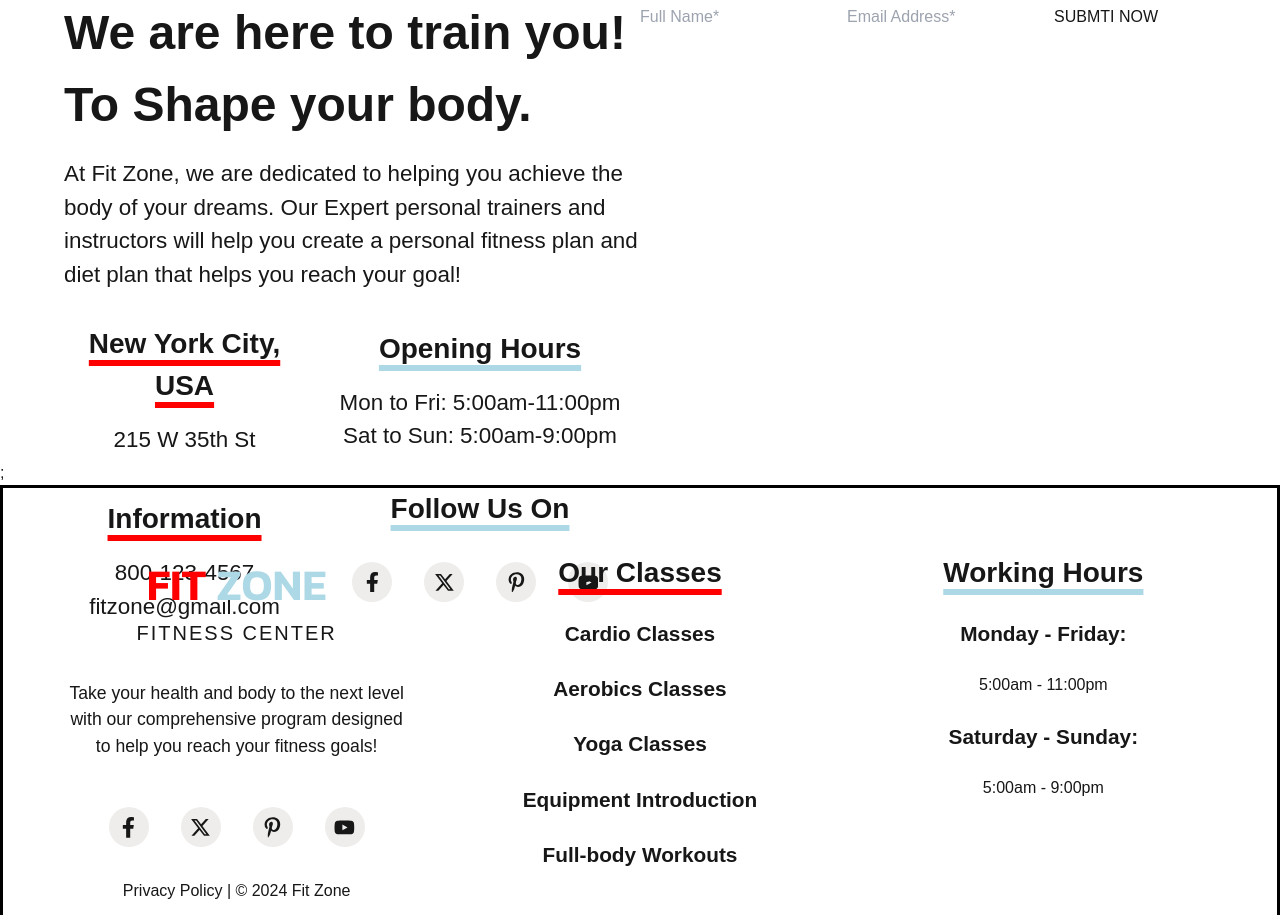
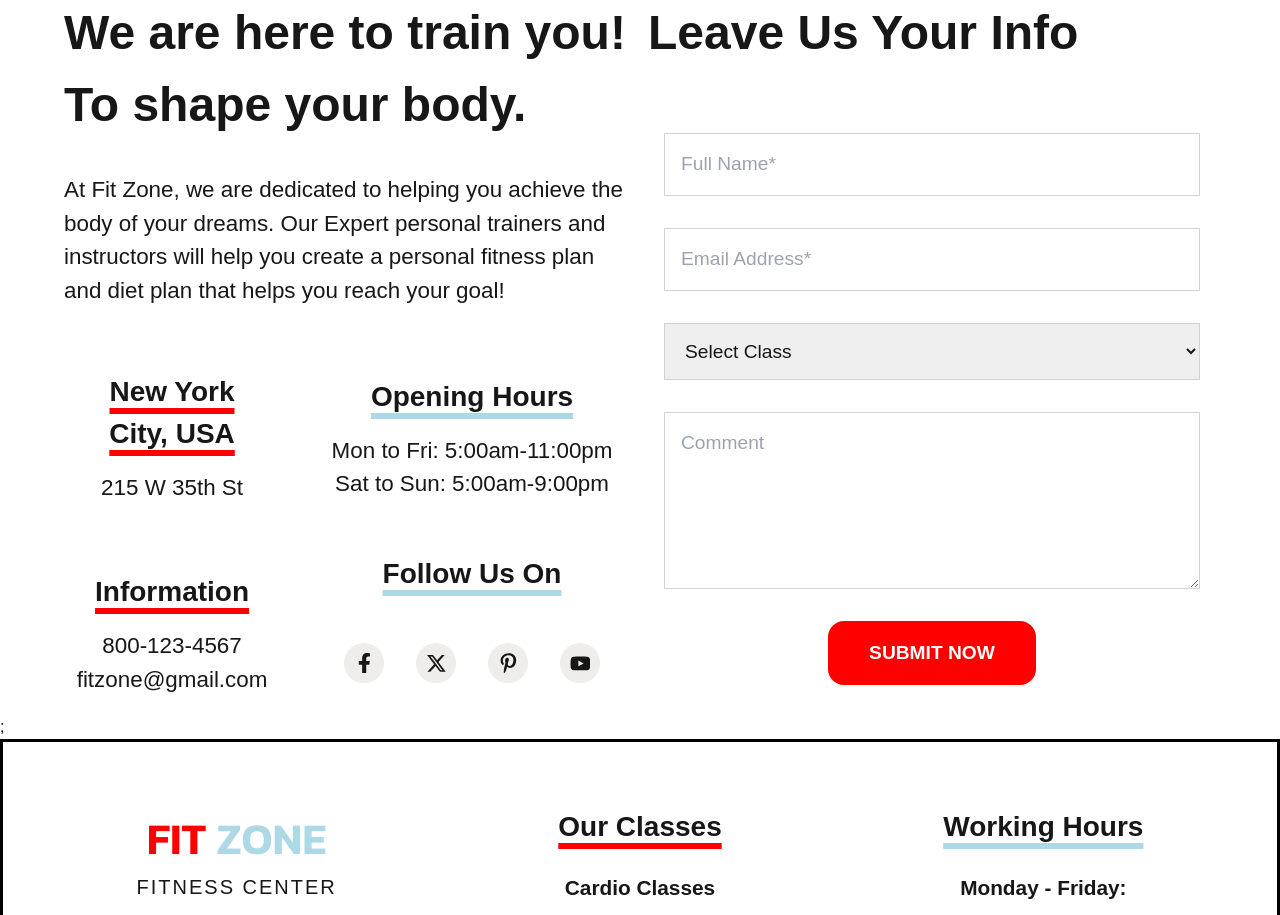
Before and after one commit to NMc0der/gym-website1, a Next.js app: page /contact in a window 1280 px wide. Shown: the part 631-1546 px from the top of the page. Built offline with nearby package versions, Linux system fonts and the light colour scheme.

Commit message:
contact hero section design complete and fully responsive

```diff
--- a/src/app/(Routes)/contact/contact.scss
+++ b/src/app/(Routes)/contact/contact.scss
@@ -1,14 +1,31 @@
+// @import "/globals.css";
+// @import "../styles/global.scss";
+@import "../../styles/breakpoint";
+// @import "/breakpoint";
+
 .hi {
   color: yellow;
 }
 
 .contact-section {
-  height: 60vh;
+  // height: 60vh;
   width: 90%;
+  // content: fit;
   //   display: block;
   margin: 0 auto;
-  display: grid;
-  grid-template-columns: repeat(2, 1fr);
+  @include xl {
+    display: grid;
+    grid-template-columns: repeat(2, 1fr);
+  }
+
+  @include xxl {
+    width: 70%;
+    gap: 3rem;
+  }
+  // display: grid;
+  // grid-template-columns: repeat(1, 1fr);
+  // here
+  gap: 1rem;
 
   //   padding: 2rem;
 }
@@ -22,14 +39,18 @@
   }
   .motivation {
     font-size: 1.4rem;
-    margin-top: 1rem;
-    margin-bottom: 1rem;
+    margin-top: 2rem;
+    margin-bottom: 3rem;
   }
 
   .buisness-info {
     display: grid;
-    grid-template-columns: repeat(2, 1fr);
-    gap: 15px;
+    grid-template-columns: repeat(1, 1fr);
+    gap: 2rem;
+    @include sm {
+      grid-template-columns: repeat(2, 1fr);
+    }
+
     justify-content: center;
     text-align: center;
     align-items: center;
@@ -54,6 +75,14 @@
       font-size: 1.4rem;
     }
   }
+}
+
+.social {
+  display: flex;
+  flex-direction: column;
+  justify-items: center;
+  align-items: center;
+  text-align: center;
 }
 
 .social-media-links {
@@ -83,3 +112,38 @@
     transition: 0.25s ease-in-out;
   }
 }
+
+.form-section {
+  h2 {
+    font-size: 3rem;
+    font-weight: 600;
+    margin-top: 1rem;
+    margin-bottom: 3rem;
+  }
+  form {
+    display: flex;
+    flex-direction: column;
+
+    input,
+    select,
+    textarea {
+      border: 1px solid lightgray;
+      margin: 1rem;
+      padding: 1rem;
+      font-size: 1.2rem;
+    }
+
+    button {
+      // border: 1px solid black;
+      height: 4rem;
+      width: 13rem;
+      align-self: center;
+      font-size: 1.2rem;
+      font-weight: 600;
+      color: white;
+      background-color: red;
+      margin: 1rem;
+      border-radius: 1rem;
+    }
+  }
+}
--- a/src/app/(Routes)/contact/page.jsx
+++ b/src/app/(Routes)/contact/page.jsx
@@ -1,4 +1,6 @@
 import "./contact.scss";
+// import ".../contact.scss";
+// import ".../styles/breakpoint.scss";
 import { FaFacebookF } from "react-icons/fa";
 import { FaXTwitter } from "react-icons/fa6";
 import { FaPinterestP } from "react-icons/fa";
@@ -8,7 +10,7 @@ const Contact = () => {
   return (
     <div className="contact-section">
       <div className="info-section">
-        <h2>We are here to train you! To Shape your body.</h2>
+        <h2>We are here to train you! To shape your body.</h2>
         <p className="motivation">
           At Fit Zone, we are dedicated to helping you achieve the body of your
           dreams. Our Expert personal trainers and instructors will help you
@@ -50,11 +52,27 @@ const Contact = () => {
         </div>
       </div>
       <div className="form-section">
+        <h2>Leave Us Your Info</h2>
         <form action="">
-          <h2>Leave Us Your Info</h2>
           <input type="text" placeholder="Full Name*" name="" id="" />
           <input type="email" placeholder="Email Address*" />
-          <button>SUBMTI NOW</button>
+          <select name="class-choice" id="class-choice">
+            <option value="select">Select Class</option>
+            <option value="bodyBuilding">Body Building</option>
+            <option value="boxing">Boxing</option>
+            <option value="running">Running</option>
+            <option value="yoga">Yoga</option>
+            <option value="cardio">Cardio</option>
+            <option value="pilates">Pilates</option>
+          </select>
+          <textarea
+            rows={5}
+            cols={33}
+            placeholder="Comment"
+            name=""
+            id=""
+          ></textarea>
+          <button>SUBMIT NOW</button>
         </form>
       </div>
     </div>
--- a/src/app/(Routes)/layout.jsx
+++ b/src/app/(Routes)/layout.jsx
@@ -1,4 +1,5 @@
 // import "../styles/global.scss";
+import "../styles/breakpoint.scss";
 import heroImg from "../assets/scott-webb-Vn39uEkX00s-unsplash.jpg";
 import heroImg2 from "../assets/sven-mieke-optBC2FxCfc-unsplash.jpg";
 import Image from "next/image";
--- a/src/app/layout.jsx
+++ b/src/app/layout.jsx
@@ -1,6 +1,7 @@
 import localFont from "next/font/local";
 import "./globals.css";
 import "./styles/global.scss";
+// import "./styles/breakpoint.scss";
 import Nav from "./components/navbar";
 import Footer from "./components/footer";
 
```
